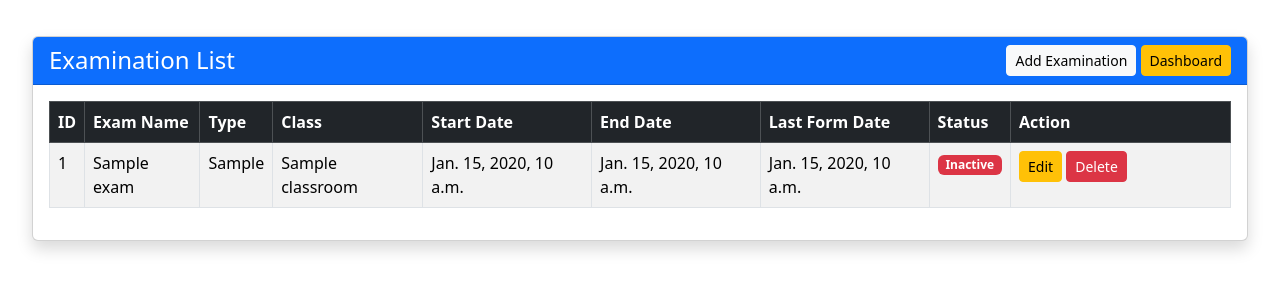
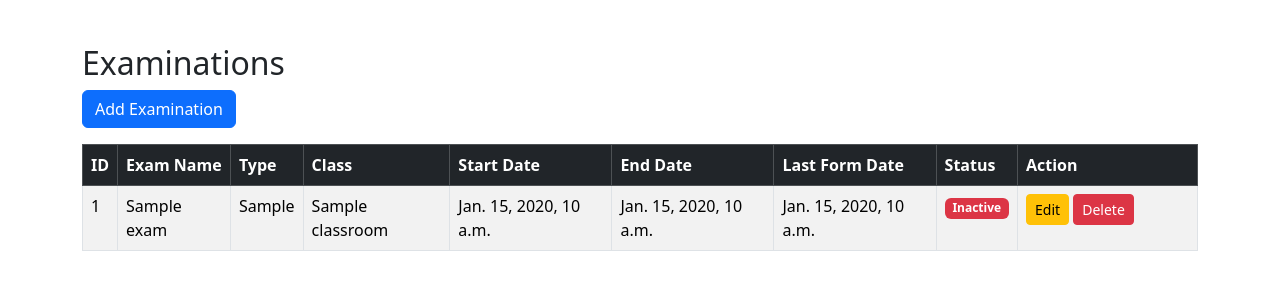
Before and after one commit to projectmeetn-bot/school--erp, a Django app: template templates/examinations/examination_list.html in a window 1280 px wide. Shown: the part 56-356 px from the top of the page. Run offline with Django 3.2, Linux system fonts and the light colour scheme; the template is opened without the code that fills it: most values are stand-ins (such as "Sample title", 1, 10 or a date in 2020).

Commit message:
Updated examination module

```diff
--- a/templates/examinations/examination_list.html
+++ b/templates/examinations/examination_list.html
@@ -1,174 +1,50 @@
 {% extends 'base.html' %}
 
 
-{% block title %}
-Examinations
-{% endblock %}
+{% block content %}
+<div class="container mt-4">
 
 
-{% block content %}
+    <h2>Examinations</h2>
 
 
-<div class="container-fluid mt-3">
-
-
-    <div class="card shadow">
-
-
-        <div class="card-header bg-primary text-white">
-
-
-            <div class="d-flex justify-content-between align-items-center">
-
-
-                <h4 class="mb-0">
-                    Examination List
-                </h4>
-
-
-                <div>
-
-
-                    <a href="{% url 'examination_add' %}"
-                       class="btn btn-light btn-sm">
+    <a href="{% url 'examination_add' %}" class="btn btn-primary mb-3">
         Add Examination
     </a>
 
 
-                    <a href="{% url 'home_redirect' %}"
-                       class="btn btn-warning btn-sm">
-                        Dashboard
-                    </a>
-
-
-                </div>
-
-
-            </div>
-
-
-        </div>
-
-
-        <div class="card-body">
-
-
-            <table class="table table-bordered table-striped table-hover">
-
-
+    <table class="table table-bordered table-striped">
         <thead class="table-dark">
-
-
             <tr>
-
-
                 <th>ID</th>
-
-
                 <th>Exam Name</th>
-
-
                 <th>Type</th>
-
-
                 <th>Class</th>
-
-
                 <th>Start Date</th>
-
-
                 <th>End Date</th>
-
-
                 <th>Last Form Date</th>
-
-
                 <th>Status</th>
-
-
-                        <th width="220">
-                            Action
-                        </th>
-
-
+                <th width="180">Action</th>
             </tr>
-
-
         </thead>
-
-
         <tbody>
-
-
             {% for exam in examinations %}
-
-
             <tr>
-
-
+                <td>{{ exam.id }}</td>
+                <td>{{ exam.exam_name }}</td>
+                <td>{{ exam.exam_type }}</td>
+                <td>{{ exam.classroom }}</td>
+                <td>{{ exam.start_date }}</td>
+                <td>{{ exam.end_date }}</td>
+                <td>{{ exam.last_form_date }}</td>
                 <td>
-                            {{ exam.id }}
+                    {% if exam.is_active %}
+                        <span class="badge bg-success">Active</span>
+                    {% else %}
+                        <span class="badge bg-danger">Inactive</span>
+                    {% endif %}
                 </td>
-
-
                 <td>
-                            {{ exam.exam_name }}
-                        </td>
-
-
-                        <td>
-                            {{ exam.exam_type }}
-                        </td>
-
-
-                        <td>
-                            {{ exam.classroom }}
-                        </td>
-
-
-                        <td>
-                            {{ exam.start_date }}
-                        </td>
-
-
-                        <td>
-                            {{ exam.end_date }}
-                        </td>
-
-
-                        <td>
-                            {{ exam.form_last_date }}
-                        </td>
-
-
-                        <td>
-
-
-                            {% if exam.is_active %}
-
-
-                            <span class="badge bg-success">
-                                Active
-                            </span>
-
-
-                            {% else %}
-
-
-                            <span class="badge bg-danger">
-                                Inactive
-                            </span>
-
-
-                            {% endif %}
-
-
-                        </td>
-
-
-                        <td>
-
-
                     <a href="{% url 'examination_edit' exam.id %}"
                        class="btn btn-warning btn-sm">
                        Edit
@@ -179,48 +55,18 @@ Examinations
                        class="btn btn-danger btn-sm">
                        Delete
                     </a>
-
-
                 </td>
-
-
             </tr>
-
-
             {% empty %}
-
-
             <tr>
-
-
-                        <td colspan="9" class="text-center text-danger">
-
-
+                <td colspan="9" class="text-center">
                     No Examination Found
-
-
                 </td>
-
-
             </tr>
-
-
             {% endfor %}
-
-
         </tbody>
-
-
     </table>
 
 
 </div>
-
-
-    </div>
-
-
-</div>
-
-
 {% endblock %}
```
Also changed, not shown: schoolerp/settings.py (+7 -6 lines), db.sqlite3. Lines whose indentation alone changed are shown as unchanged.
